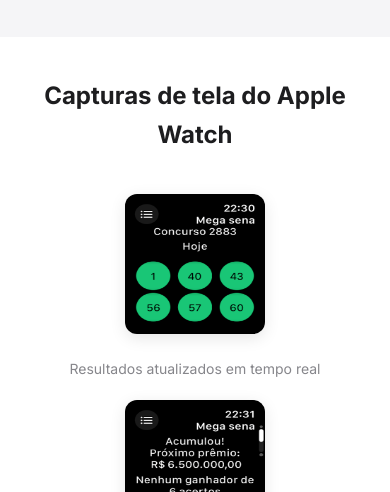
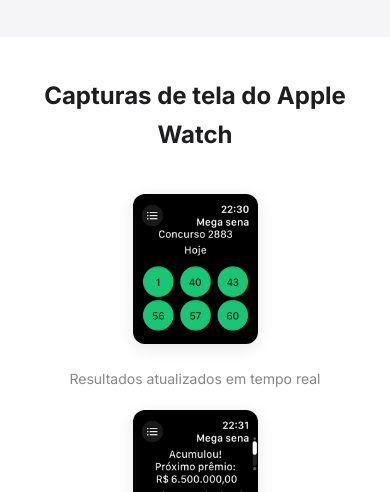
Before and after one commit to eduardolomb/megaWatch-site, a plain HTML site: page index.html in a window 390 px wide. Shown: the part 608-1100 px from the top of the page. Drawn offline with Linux system fonts and the light colour scheme.

Commit message:
Correção do layout das imagens

```diff
--- a/styles.css
+++ b/styles.css
@@ -370,8 +370,8 @@
     }
 
     .screenshot img {
-        width: 140px;
-        height: 140px;
+        width: 125px;
+        height: 150px;
     }
 }
 
```
